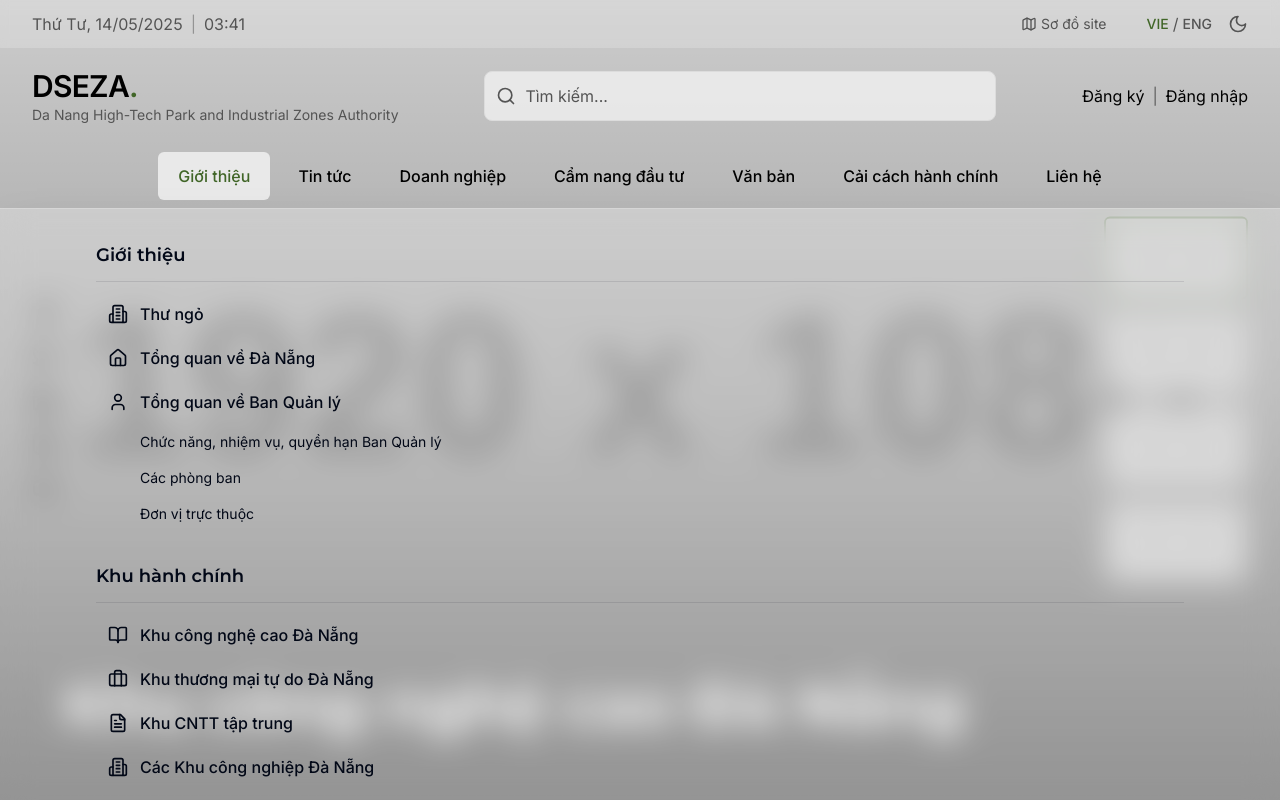
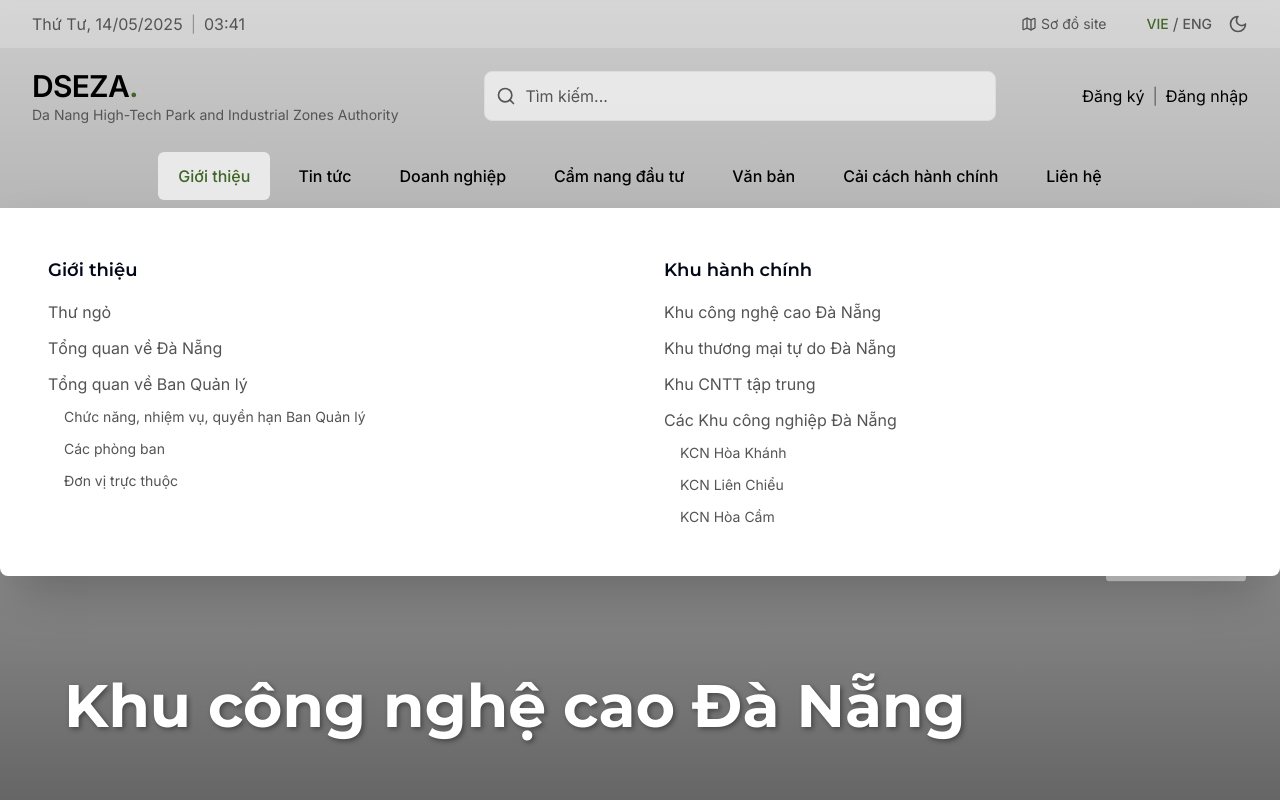
Before and after one commit to kuro14122002/final-dseza-landing-100, a React (Vite) app: page / in a window 1280 px wide. Both pictures are taken after a click on the button "Giới thiệu". Shown: the top 800 px of the page. Built offline with nearby package versions, Linux system fonts and the light colour scheme.

Commit message:
Reverted to commit 1ddf8c38f0e414d04c1e89d36e08cdd77e20c1a1

```diff
--- a/src/components/hero/MegaMenu.tsx
+++ /dev/null
@@ -1,166 +0,0 @@
-
-import React from 'react';
-import {
-  User,
-  Building2,
-  Users,
-  CircleDollarSign,
-  BarChart,
-  Home as HomeIcon,
-  Briefcase,
-  FileText,
-  Database,
-  LineChart,
-  BookOpen,
-  GraduationCap,
-  HeartHandshake,
-  Clock
-} from "lucide-react";
-import { cn } from "@/lib/utils";
-
-// Type definitions
-type MegaMenuContentType = {
-  title: string;
-  url?: string;
-  iconName?: string;
-  items?: {
-    title: string;
-    url: string;
-    subItems?: { title: string; url: string }[];
-  }[];
-};
-
-type MegaMenuColumnType = {
-  title: string;
-  contents: MegaMenuContentType[];
-  specialContent?: React.ReactNode;
-};
-
-type MegaMenuConfigType = {
-  columns: MegaMenuColumnType[];
-  featuredContent?: React.ReactNode;
-};
-
-type MegaMenuProps = {
-  config: MegaMenuConfigType;
-};
-
-// Icon mapping with standard Lucide icons
-const iconMap: Record<string, any> = {
-  "general-partner": User,
-  "chief-financial-officer": CircleDollarSign,
-  "investor-relations": HeartHandshake,
-  "business-development": Building2,
-  "customer-relationship-management": Users,
-  "real-estate": HomeIcon,
-  "private-equity": Briefcase,
-  "private-debt": FileText,
-  "venture-capital": LineChart,
-  "corporate-venture-capital": BookOpen,
-  "hedge-fund": BarChart,
-  "family-offices": Users,
-  "ria": GraduationCap,
-  "wealth-management": Database
-};
-
-const MegaMenu = ({ config }: MegaMenuProps) => {
-  // Calculate grid columns based on number of columns in config
-  const gridCols = config.columns.length <= 2 ?
-    `grid-cols-${config.columns.length}` :
-    "grid-cols-1 md:grid-cols-2 lg:grid-cols-3";
-
-  return (
-    <div
-      className={cn(
-        "mega-menu-container w-full border-t",
-        "bg-white/30 dark:bg-dseza-dark-secondary/50", // GIẢM độ mờ của màu nền
-        "backdrop-blur-lg", // CÓ THỂ TĂNG blur nếu muốn (ví dụ: blur-lg, blur-xl)
-        "border-white/20 dark:border-dseza-dark-hover/30", // Đường viền mềm mại hơn
-        "shadow-2xl" // Có thể giữ nguyên hoặc điều chỉnh shadow này
-      )}
-    >
-      <div className="max-w-6xl mx-auto p-8">
-        <div className={`grid ${gridCols} gap-8`}>
-          {config.columns.map((column, colIndex) => (
-            <div key={colIndex} className="menu-column">
-              {/*
-                Để các phần tử con (như text, icon) nổi bật trên nền glass,
-                bạn có thể cần đảm bảo chúng có độ tương phản đủ.
-                Ví dụ, màu chữ có thể cần đậm hơn một chút.
-                Tuy nhiên, các class hiện tại của bạn cho text (text-dseza-light-primary, font-medium)
-                có thể đã đủ tốt.
-              */}
-              <h5 className="text-lg font-semibold pb-3 mb-3 border-b border-foreground/10 dark:border-dseza-dark-hover/50">
-                {column.title}
-              </h5>
-
-              <ul className="space-y-1">
-                {column.contents.map((content, contentIndex) => (
-                  <li key={contentIndex}>
-                    <a
-                      href={content.url || "#"}
-                      className="flex items-center gap-3 py-2 px-3 rounded-md hover:bg-white/20 dark:hover:bg-dseza-dark-hover/70 transition-colors" // Điều chỉnh hover background
-                    >
-                      {content.iconName && iconMap[content.iconName] && (
-                        <span className="text-dseza-light-primary dark:text-dseza-dark-primary">
-                          {React.createElement(iconMap[content.iconName], { size: 20 })}
-                        </span>
-                      )}
-                      <span className="font-medium">{content.title}</span>
-                    </a>
-
-                    {content.items && content.items.length > 0 && (
-                      <ul className="ml-8 mt-1 space-y-1">
-                        {content.items.map((subItem, subItemIndex) => (
-                          <li key={subItemIndex}>
-                            <a
-                              href={subItem.url}
-                              className="block py-1.5 px-3 rounded-md text-sm hover:bg-white/20 dark:hover:bg-dseza-dark-hover/70 transition-colors" // Điều chỉnh hover background
-                            >
-                              {subItem.title}
-                            </a>
-
-                            {subItem.subItems && subItem.subItems.length > 0 && (
-                              <ul className="ml-5 mt-1 space-y-1">
-                                {subItem.subItems.map((nestedItem, nestedIndex) => (
-                                  <li key={nestedIndex}>
-                                    <a
-                                      href={nestedItem.url}
-                                      className="block py-1 px-3 rounded-md text-xs hover:bg-white/20 dark:hover:bg-dseza-dark-hover/70 transition-colors" // Điều chỉnh hover background
-                                    >
-                                      {nestedItem.title}
-                                    </a>
-                                  </li>
-                                ))}
-                              </ul>
-                            )}
-                          </li>
-                        ))}
-                      </ul>
-                    )}
-                  </li>
-                ))}
-              </ul>
-
-              {/* Special content block */}
-              {column.specialContent && (
-                <div className="mt-5">
-                  {column.specialContent}
-                </div>
-              )}
-            </div>
-          ))}
-        </div>
-
-        {/* Optional featured content */}
-        {config.featuredContent && (
-          <div className="mt-8 border-t border-foreground/10 dark:border-dseza-dark-hover/50 pt-6">
-            {config.featuredContent}
-          </div>
-        )}
-      </div>
-    </div>
-  );
-};
-
-export default MegaMenu;
--- a/src/components/hero/NavigationBar.tsx
+++ b/src/components/hero/NavigationBar.tsx
@@ -2,309 +2,162 @@
 import React, { useState, useRef, useEffect } from "react";
 import { useTheme } from "@/context/ThemeContext";
 import { cn } from "@/lib/utils";
-import MegaMenu from "./MegaMenu";
-import {
-  Building2,
-  FileText,
-  BookOpen,
-  Users,
-  HeartHandshake,
-  Briefcase,
-  Database,
-  LineChart
-} from "lucide-react";
 
-// Define the mega menu structure for new implementation
-type MenuItemType = {
+// Define the mega menu structure
+interface MenuLink {
+  title: string;
+  url: string;
+  subLinks?: MenuLink[];
+}
+
+interface MenuColumn {
+  heading: string;
+  links: MenuLink[];
+}
+
+interface MegaMenu {
   id: string;
   title: string;
-  config: {
-    columns: Array<{
-      title: string;
-      contents: Array<{
-        title: string;
-        url?: string;
-        iconName?: string;
-        items?: Array<{
-          title: string;
-          url: string;
-          subItems?: Array<{ title: string; url: string }>;
-        }>;
-      }>;
-      specialContent?: React.ReactNode;
-    }>;
-    featuredContent?: React.ReactNode;
-  };
-};
+  columns: MenuColumn[];
+}
 
-// Define menu items with their configurations
-const menuItems: MenuItemType[] = [
+// Define all mega menus
+const megaMenus: MegaMenu[] = [
   {
     id: "gioi-thieu",
     title: "Giới thiệu",
-    config: {
     columns: [
       {
-          title: "Giới thiệu",
-          contents: [
-            {
-              title: "Thư ngỏ",
-              url: "/chi-tiet-tin-tuc/thu-ngo/",
-              iconName: "business-development",
-            },
-            {
-              title: "Tổng quan về Đà Nẵng",
-              url: "/chi-tiet-tin-tuc/tong-quan-ve-tpda-nang/",
-              iconName: "real-estate",
-            },
+        heading: "Giới thiệu",
+        links: [
+          { title: "Thư ngỏ", url: "/chi-tiet-tin-tuc/thu-ngo/" },
+          { title: "Tổng quan về Đà Nẵng", url: "/chi-tiet-tin-tuc/tong-quan-ve-tpda-nang/" },
           {
             title: "Tổng quan về Ban Quản lý",
             url: "/danh-sach-tin-tuc/gioi-thieu/tong-quan-ve-ban-quan-ly/",
-              iconName: "general-partner",
-              items: [
-                {
-                  title: "Chức năng, nhiệm vụ, quyền hạn Ban Quản lý",
-                  url: "/chi-tiet-tin-tuc/chuc-nang-nhiem-vu-quyen-han-ban-quan-ly/"
+            subLinks: [
+              { title: "Chức năng, nhiệm vụ, quyền hạn Ban Quản lý", url: "/chi-tiet-tin-tuc/chuc-nang-nhiem-vu-quyen-han-ban-quan-ly/" },
+              { title: "Các phòng ban", url: "/chi-tiet-tin-tuc/cac-phong-ban/" },
+              { title: "Đơn vị trực thuộc", url: "/chi-tiet-tin-tuc/don-vi-truc-thuoc/" }
+            ]
+          }
+        ]
       },
       {
-                  title: "Các phòng ban",
-                  url: "/chi-tiet-tin-tuc/cac-phong-ban/"
-                },
-                {
-                  title: "Đơn vị trực thuộc",
-                  url: "/chi-tiet-tin-tuc/don-vi-truc-thuoc/"
-                }
-              ]
-            }
-          ],
-        },
-        {
-          title: "Khu hành chính",
-          contents: [
-            {
-              title: "Khu công nghệ cao Đà Nẵng",
-              url: "/chi-tiet-tin-tuc/khu-cong-nghe-cao-da-nang/",
-              iconName: "corporate-venture-capital",
-            },
-            {
-              title: "Khu thương mại tự do Đà Nẵng",
-              url: "/chi-tiet-tin-tuc/khu-thuong-mai-tu-do-da-nang/",
-              iconName: "private-equity",
-            },
-            {
-              title: "Khu CNTT tập trung",
-              url: "/chi-tiet-tin-tuc/khu-cong-nghe-thong-tin-tap-trung/",
-              iconName: "private-debt",
-            },
+        heading: "Khu hành chính",
+        links: [
+          { title: "Khu công nghệ cao Đà Nẵng", url: "/chi-tiet-tin-tuc/khu-cong-nghe-cao-da-nang/" },
+          { title: "Khu thương mại tự do Đà Nẵng", url: "/chi-tiet-tin-tuc/khu-thuong-mai-tu-do-da-nang/" },
+          { title: "Khu CNTT tập trung", url: "/chi-tiet-tin-tuc/khu-cong-nghe-thong-tin-tap-trung/" },
           {
             title: "Các Khu công nghiệp Đà Nẵng",
             url: "/danh-sach-tin-tuc/gioi-thieu/khu-hanh-chinh/cac-khu-cong-nghiep-da-nang/",
-              iconName: "business-development",
-              items: [
+            subLinks: [
               { title: "KCN Hòa Khánh", url: "/chi-tiet-tin-tuc/kcn-hoa-khanh/" },
               { title: "KCN Liên Chiểu", url: "/chi-tiet-tin-tuc/kcn-lien-chieu/" },
               { title: "KCN Hòa Cầm", url: "/chi-tiet-tin-tuc/kcn-hoa-cam/" }
             ]
           }
-          ],
+        ]
       }
     ]
-    }
   },
   {
     id: "tin-tuc",
     title: "Tin tức",
-    config: {
     columns: [
       {
-          title: "Tin tức | Sự kiện",
-          contents: [
-            {
-              title: "Đầu tư - Hợp tác Quốc tế",
-              url: "/danh-sach-tin-tuc/tin-tuc/dau-tu-hop-tac-quoc-te/",
-              iconName: "investor-relations",
+        heading: "Tin tức | Sự kiện",
+        links: [
+          { title: "Đầu tư - Hợp tác Quốc tế", url: "/danh-sach-tin-tuc/tin-tuc/dau-tu-hop-tac-quoc-te/" },
+          { title: "Doanh nghiệp", url: "/danh-sach-tin-tuc/doanh-nghiep/" },
+          { title: "Chuyển đổi số", url: "/danh-sach-tin-tuc/tin-tuc/chuyen-doi-so/" }
+        ]
       },
       {
-              title: "Doanh nghiệp",
-              url: "/danh-sach-tin-tuc/doanh-nghiep/",
-              iconName: "customer-relationship-management",
-            },
-            {
-              title: "Chuyển đổi số",
-              url: "/danh-sach-tin-tuc/tin-tuc/chuyen-doi-so/",
-              iconName: "corporate-venture-capital",
-            }
-          ],
-        },
-        {
-          title: "Xem thêm:",
-          contents: [
-            {
-              title: "Lịch công tác",
-              url: "/lich-cong-tac/",
-              iconName: "investor-relations",
-            },
-            {
-              title: "Thông báo",
-              url: "/danh-sach-tin-tuc/thong-bao/",
-              iconName: "chief-financial-officer",
-            }
-          ],
+        heading: "Xem thêm:",
+        links: [
+          { title: "Lịch công tác", url: "/lich-cong-tac/" },
+          { title: "Thông báo", url: "/danh-sach-tin-tuc/thong-bao/" }
+        ]
       }
     ]
-    }
   },
   {
     id: "doanh-nghiep",
     title: "Doanh nghiệp",
-    config: {
     columns: [
       {
-          title: "Báo cáo",
-          contents: [
-            {
-              title: "Báo cáo trực tuyến về DSEZA",
-              url: "https://external-report.com",
-              iconName: "venture-capital",
+        heading: "Báo cáo",
+        links: [
+          { title: "Báo cáo trực tuyến về DSEZA", url: "https://external-report.com" },
+          { title: "Báo cáo giám sát và đánh giá đầu tư", url: "/danh-sach-tin-tuc/doanh-nghiep/bao-cao-giam-sat-va-danh-gia-dau-tu/" }
+        ]
       },
       {
-              title: "Báo cáo giám sát và đánh giá đầu tư",
-              url: "/danh-sach-tin-tuc/doanh-nghiep/bao-cao-giam-sat-va-danh-gia-dau-tu/",
-              iconName: "chief-financial-officer",
-            }
-          ],
-        },
-        {
-          title: "Xem thêm",
-          contents: [
-            {
-              title: "Thủ tục | Hồ sơ | Dữ liệu môi trường",
-              url: "/danh-sach-tin-tuc/doanh-nghiep/thu-tuc-ho-so-du-lieu-moi-truong/",
-              iconName: "family-offices",
-            }
-          ],
+        heading: "Xem thêm",
+        links: [
+          { title: "Thủ tục | Hồ sơ | Dữ liệu môi trường", url: "/danh-sach-tin-tuc/doanh-nghiep/thu-tuc-ho-so-du-lieu-moi-truong/" }
+        ]
       }
     ]
-    }
   },
   {
     id: "cam-nang-dau-tu",
     title: "Cẩm nang đầu tư",
-    config: {
     columns: [
       {
-          title: "Cẩm nang đầu tư",
-          contents: [
-            {
-              title: "Khám phá Cẩm nang đầu tư",
-              url: "/danh-sach-tin-tuc/cam-nang-dau-tu/",
-              iconName: "business-development",
-            },
-            {
-              title: "Cơ hội đầu tư",
-              url: "/co-hoi-dau-tu/",
-              iconName: "private-equity",
-            },
-            {
-              title: "Quy trình đầu tư",
-              url: "/quy-trinh-dau-tu/",
-              iconName: "wealth-management",
-            },
-            {
-              title: "Ưu đãi đầu tư",
-              url: "/uu-dai-dau-tu/",
-              iconName: "private-debt",
-            }
-          ],
+        heading: "Cẩm nang đầu tư",
+        links: [
+          { title: "Khám phá Cẩm nang đầu tư", url: "/danh-sach-tin-tuc/cam-nang-dau-tu/" },
+          { title: "Cơ hội đầu tư", url: "/co-hoi-dau-tu/" },
+          { title: "Quy trình đầu tư", url: "/quy-trinh-dau-tu/" },
+          { title: "Ưu đãi đầu tư", url: "/uu-dai-dau-tu/" }
+        ]
       }
     ]
-    }
   },
   {
     id: "van-ban",
     title: "Văn bản",
-    config: {
     columns: [
       {
-          title: "Văn bản Pháp luật",
-          contents: [
-            {
-              title: "Văn bản pháp quy trung ương",
-              url: "/van-ban/van-ban-phap-quy-tw/",
-              iconName: "hedge-fund",
+        heading: "Văn bản Pháp luật",
+        links: [
+          { title: "Văn bản pháp quy trung ương", url: "/van-ban/van-ban-phap-quy-tw/" },
+          { title: "Văn bản pháp quy địa phương", url: "/van-ban/van-ban-phap-quy-dia-phuong/" },
+          { title: "Văn bản chỉ đạo điều hành", url: "/van-ban/van-ban-chi-dao-dieu-hanh/" }
+        ]
       },
       {
-              title: "Văn bản pháp quy địa phương",
-              url: "/van-ban/van-ban-phap-quy-dia-phuong/",
-              iconName: "hedge-fund",
-            },
-            {
-              title: "Văn bản chỉ đạo điều hành",
-              url: "/van-ban/van-ban-chi-dao-dieu-hanh/",
-              iconName: "hedge-fund",
-            }
-          ],
-        },
-        {
-          title: "Tài liệu & Góp ý",
-          contents: [
-            {
-              title: "Văn bản hướng dẫn",
-              url: "/danh-sach-tin-tuc/van-ban/van-ban-huong-dan/",
-              iconName: "ria",
-            },
-            {
-              title: "Góp ý dự thảo văn bản",
-              url: "/gop-y-du-thao-van-ban/",
-              iconName: "ria",
-            }
-          ],
+        heading: "Tài liệu & Góp ý",
+        links: [
+          { title: "Văn bản hướng dẫn", url: "/danh-sach-tin-tuc/van-ban/van-ban-huong-dan/" },
+          { title: "Góp ý dự thảo văn bản", url: "/gop-y-du-thao-van-ban/" }
+        ]
       }
     ]
-    }
   },
   {
     id: "cai-cach-hanh-chinh",
     title: "Cải cách hành chính",
-    config: {
     columns: [
       {
-          title: "Ứng dụng và dịch vụ",
-          contents: [
-            {
-              title: "Dịch vụ công trực tuyến",
-              url: "https://dichvucong.danang.gov.vn/web/guest/dich-vu-cong",
-              iconName: "wealth-management",
+        heading: "Ứng dụng và dịch vụ",
+        links: [
+          { title: "Dịch vụ công trực tuyến", url: "https://dichvucong.danang.gov.vn/web/guest/dich-vu-cong" },
+          { title: "Công khai KQ giải quyết TTHC", url: "https://dichvucong.danang.gov.vn/web/guest/thu-tuc-hanh-chinh" },
+          { title: "Đặt lịch hẹn giao dịch trực tuyến", url: "http://49.156.54.87/index.php" }
+        ]
       },
       {
-              title: "Công khai KQ giải quyết TTHC",
-              url: "https://dichvucong.danang.gov.vn/web/guest/thu-tuc-hanh-chinh",
-              iconName: "database",
-            },
-            {
-              title: "Đặt lịch hẹn giao dịch trực tuyến",
-              url: "http://49.156.54.87/index.php",
-              iconName: "investor-relations",
-            }
-          ],
-        },
-        {
-          title: "Văn bản CCHC",
-          contents: [
-            {
-              title: "Thủ tục hành chính",
-              url: "https://dichvucong.danang.gov.vn/web/guest/thu-tuc-hanh-chinh",
-              iconName: "private-debt",
-            },
-            {
-              title: "Mẫu đơn, tờ khai",
-              url: "/mau-don-to-khai/",
-              iconName: "private-debt",
-            }
-          ],
+        heading: "Văn bản CCHC",
+        links: [
+          { title: "Thủ tục hành chính", url: "https://dichvucong.danang.gov.vn/web/guest/thu-tuc-hanh-chinh" },
+          { title: "Mẫu đơn, tờ khai", url: "/mau-don-to-khai/" }
+        ]
       }
     ]
-    }
   }
 ];
 
@@ -335,6 +188,9 @@ const NavigationBar: React.FC = () => {
   const activeTextColor = theme === "dark" ? "text-dseza-dark-primary-accent" : "text-dseza-light-primary-accent";
   const hoverBgColor = theme === "dark" ? "hover:bg-dseza-dark-hover-bg" : "hover:bg-dseza-light-hover-bg";
   const activeBgColor = theme === "dark" ? "bg-dseza-dark-hover-bg" : "bg-dseza-light-hover-bg";
+  const megaMenuBgColor = theme === "dark" ? "bg-dseza-dark-main-bg" : "bg-dseza-light-main-bg";
+  const secondaryTextColor = theme === "dark" ? "text-dseza-dark-secondary-text" : "text-dseza-light-secondary-text";
+  const linkHoverColor = theme === "dark" ? "hover:text-dseza-dark-primary-accent" : "hover:text-dseza-light-primary-accent";
 
   // Toggle mega menu
   const handleMenuClick = (menuId: string) => {
@@ -350,15 +206,12 @@ const NavigationBar: React.FC = () => {
     setActiveMegaMenu(null);
   };
 
-  // Find active menu item
-  const activeMenuItem = menuItems.find(item => item.id === activeMegaMenu);
-
   return (
     <div ref={megaMenuRef} className="absolute top-36 left-0 right-0 z-10">
       {/* Main Navigation */}
       <div className="container mx-auto flex justify-center items-center h-16 px-8">
         <nav className="flex items-center">
-          {menuItems.map((menu) => (
+          {megaMenus.map((menu) => (
             <button
               key={menu.id}
               onClick={() => handleMenuClick(menu.id)}
@@ -384,9 +237,54 @@ const NavigationBar: React.FC = () => {
       </div>
 
       {/* Mega Menu */}
-      {activeMegaMenu && activeMenuItem && (
-        <div className="animate-fade-in">
-          <MegaMenu config={activeMenuItem.config} />
+      {activeMegaMenu && (
+        <div
+          className={`${megaMenuBgColor} shadow-2xl rounded-b-lg animate-fade-in`}
+        >
+          <div className="container mx-auto p-8 lg:p-12">
+            <div className="flex">
+              {megaMenus
+                .find(menu => menu.id === activeMegaMenu)
+                ?.columns.map((column, colIndex) => (
+                  <div key={colIndex} className="flex-1 px-6 first:pl-0 last:pr-0">
+                    <h4 className="text-lg font-semibold font-montserrat mb-4">{column.heading}</h4>
+                    <ul className="space-y-3">
+                      {column.links.map((link, linkIndex) => (
+                        <li key={linkIndex}>
+                          <a
+                            href={link.url}
+                            target={link.url.startsWith("http") ? "_blank" : "_self"}
+                            rel={link.url.startsWith("http") ? "noopener noreferrer" : ""}
+                            onClick={closeMegaMenu}
+                            className={`${secondaryTextColor} ${linkHoverColor} transition-colors duration-300`}
+                          >
+                            {link.title}
+                          </a>
+
+                          {link.subLinks && (
+                            <ul className="mt-2 ml-4 space-y-2">
+                              {link.subLinks.map((subLink, subLinkIndex) => (
+                                <li key={subLinkIndex}>
+                                  <a
+                                    href={subLink.url}
+                                    target={subLink.url.startsWith("http") ? "_blank" : "_self"}
+                                    rel={subLink.url.startsWith("http") ? "noopener noreferrer" : ""}
+                                    onClick={closeMegaMenu}
+                                    className={`${secondaryTextColor} ${linkHoverColor} transition-colors duration-300 text-sm`}
+                                  >
+                                    {subLink.title}
+                                  </a>
+                                </li>
+                              ))}
+                            </ul>
+                          )}
+                        </li>
+                      ))}
+                    </ul>
+                  </div>
+                ))}
+            </div>
+          </div>
         </div>
       )}
     </div>
```
Lines whose indentation alone changed are shown as unchanged.
